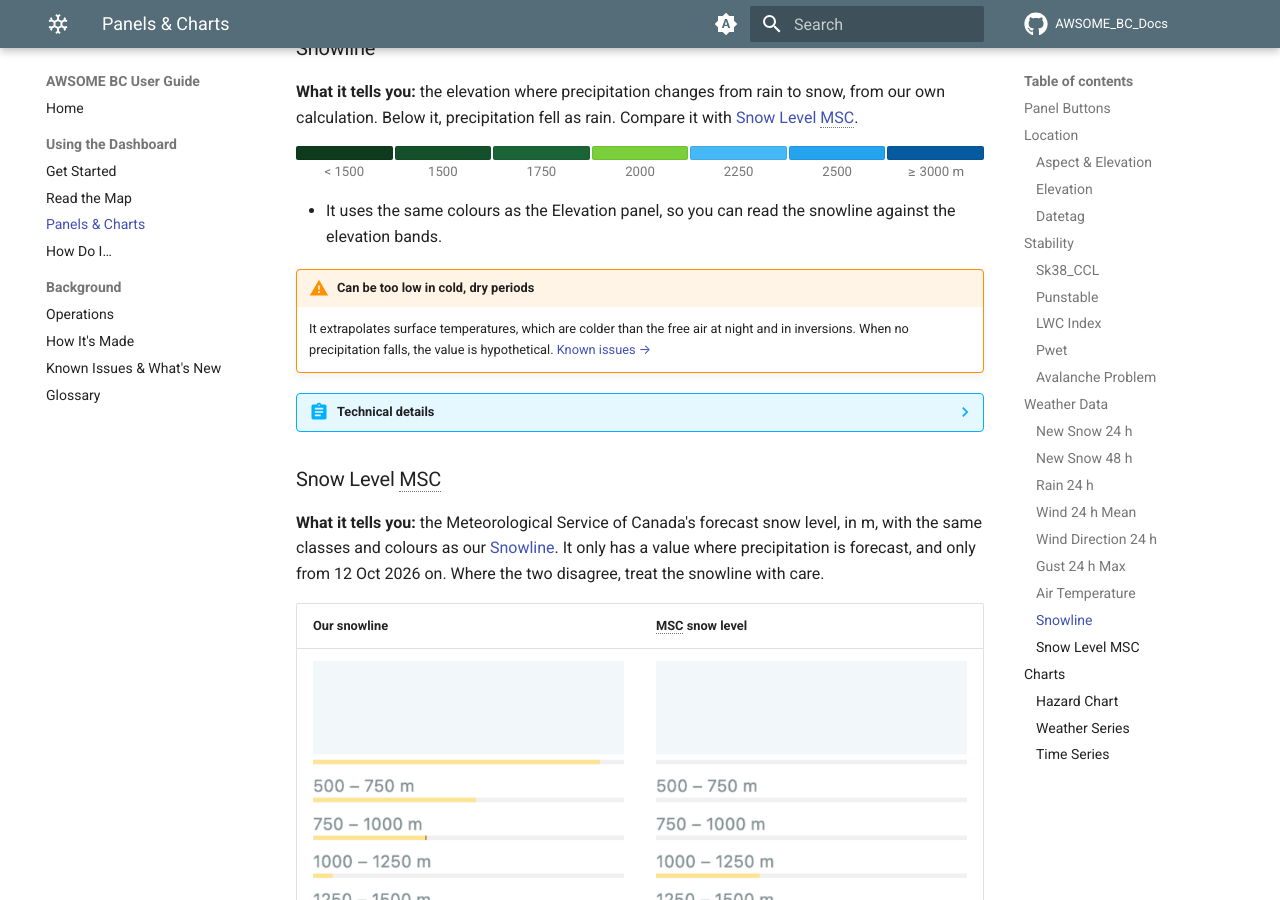
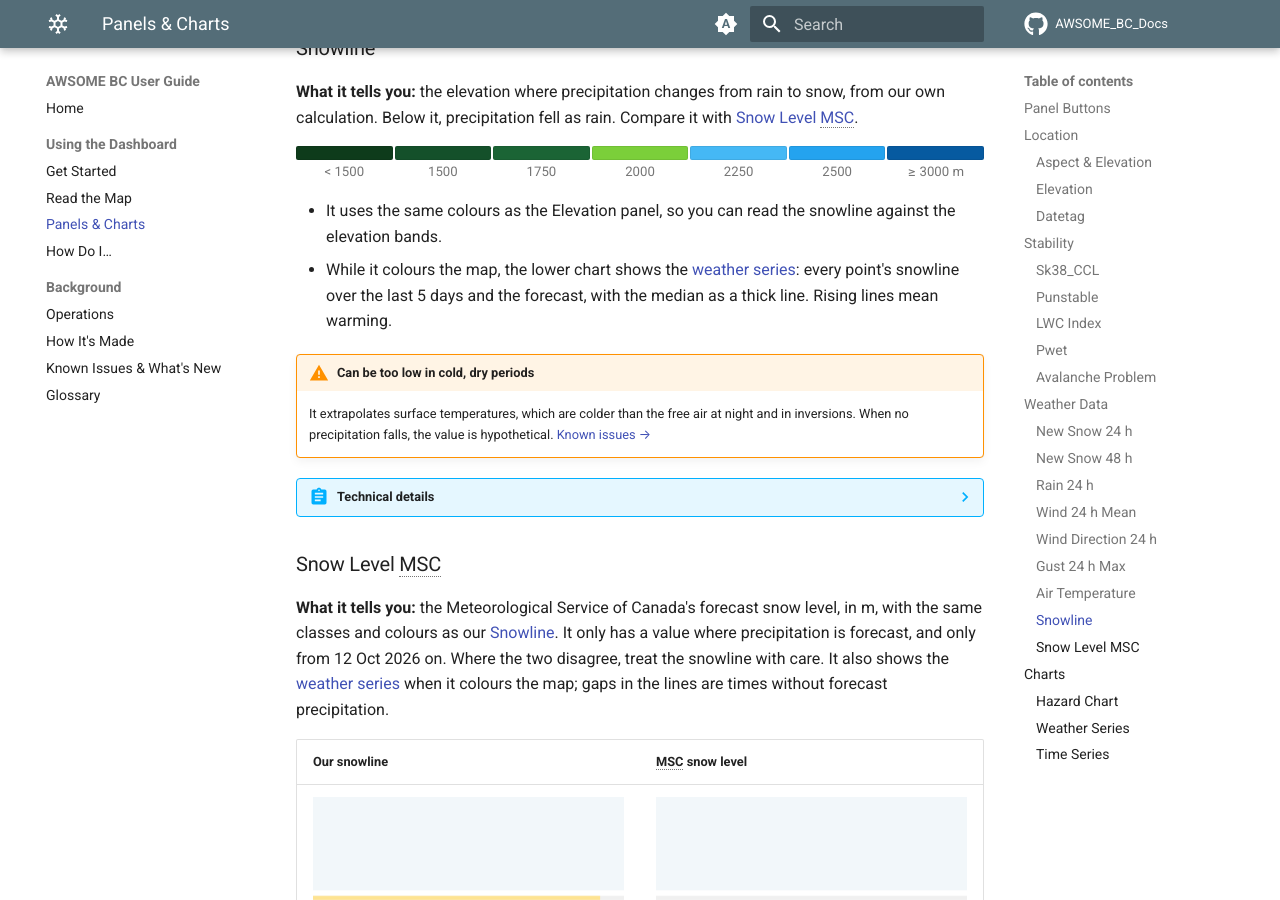
Before and after one commit to MachtlP/AWSOME_BC_Docs, an MkDocs documentation site: the page built from docs/panels.md, in a window 1280 px wide and 900 px high, scrolled down 11008 px. Built offline with MkDocs 1.6.1 and Material for MkDocs 9.7.7, drawn with Linux system fonts in a browser that asks for light colours; nearby versions of some CDN libraries; comment, search, counter and statistics services are not loaded; some of the changed text lies outside the part shown.

Commit message:
Document snowline and snow level weather series
- Snowline and Snow Level MSC now switch the lower chart to the 5-day +
  forecast spaghetti plot (median line + one line per point)
- Wind Direction 24 h shows no lower chart, like wind speed and gust

Co-Authored-By: Claude Opus 5.5 <noreply@anthropic.com>

```diff
--- a/docs/panels.md
+++ b/docs/panels.md
@@ -487,6 +487,8 @@ it, precipitation fell as rain. Compare it with [Snow Level MSC](#snlvl).
 </div>
 
 - It uses the same colours as the Elevation panel, so you can read the snowline against the elevation bands.
+- While it colours the map, the lower chart shows the [weather series](#weather-series): every point's snowline over
+  the last 5 days and the forecast, with the median as a thick line. Rising lines mean warming.
 
 !!! warning "Can be too low in cold, dry periods"
     It extrapolates surface temperatures, which are colder than the free air at night and in inversions. When no
@@ -504,7 +506,9 @@ it, precipitation fell as rain. Compare it with [Snow Level MSC](#snlvl).
 
 **What it tells you:** the Meteorological Service of Canada's forecast snow level, in m, with the same classes and
 colours as our [Snowline](#snowline). It only has a value where precipitation is forecast, and only from
-12 Oct 2026 on. Where the two disagree, treat the snowline with care.
+12 Oct 2026 on. Where the two disagree, treat the snowline with care. It also shows the
+[weather series](#weather-series) when it colours the map; gaps in the lines are times without forecast
+precipitation.
 
 | Our snowline | MSC snow level |
 |---|---|
@@ -599,13 +603,16 @@ highest share of Poor to see where it is most reactive.
 ### Weather Series { #weather-series }
 
 **What it tells you:** how the weather developed over the last 5 days and into the forecast. It replaces the
-hazard chart while **New Snow 24 h / 48 h**, **Rain 24 h** or **Air Temperature** colours the map.
+hazard chart while **New Snow 24 h / 48 h**, **Rain 24 h**, **Air Temperature**, **Snowline** or **Snow Level MSC**
+colours the map.
 
-- **Bars:** the daily median (for air temperature, a median line with a dashed 0 °C line).
+- **Bars:** the daily median for new snow and rain. For the states (air temperature, snowline, snow level) it is a
+  median line instead; air temperature adds a dashed 0 °C line.
 - **Thin lines:** one per shown point, so you can see the spread.
 - **Red dashed line:** today. Everything to the right is forecast.
 
-**Wind 24 h Mean** and **Gust 24 h Max** show no lower chart. The [wind arrows](map.md#wind-arrows) take its place.
+**Wind 24 h Mean**, **Gust 24 h Max** and **Wind Direction 24 h** show no lower chart. The
+[wind arrows](map.md#wind-arrows) take its place.
 
 ### Time Series { #time-series }
 
```
